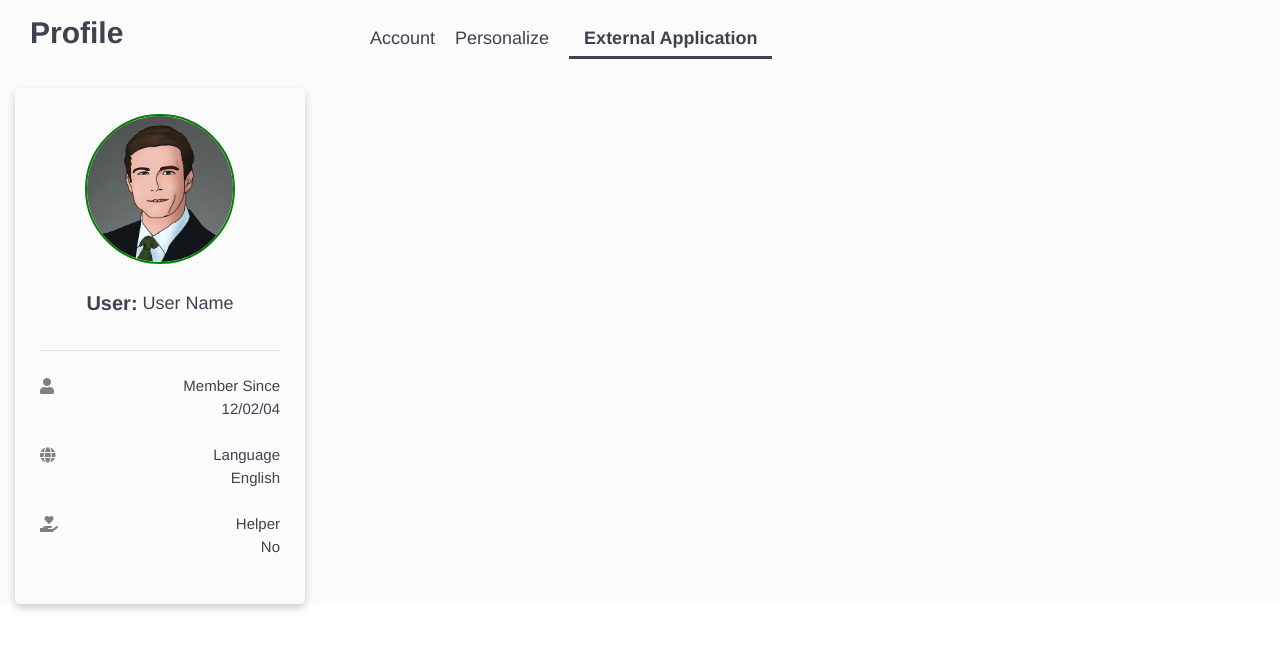
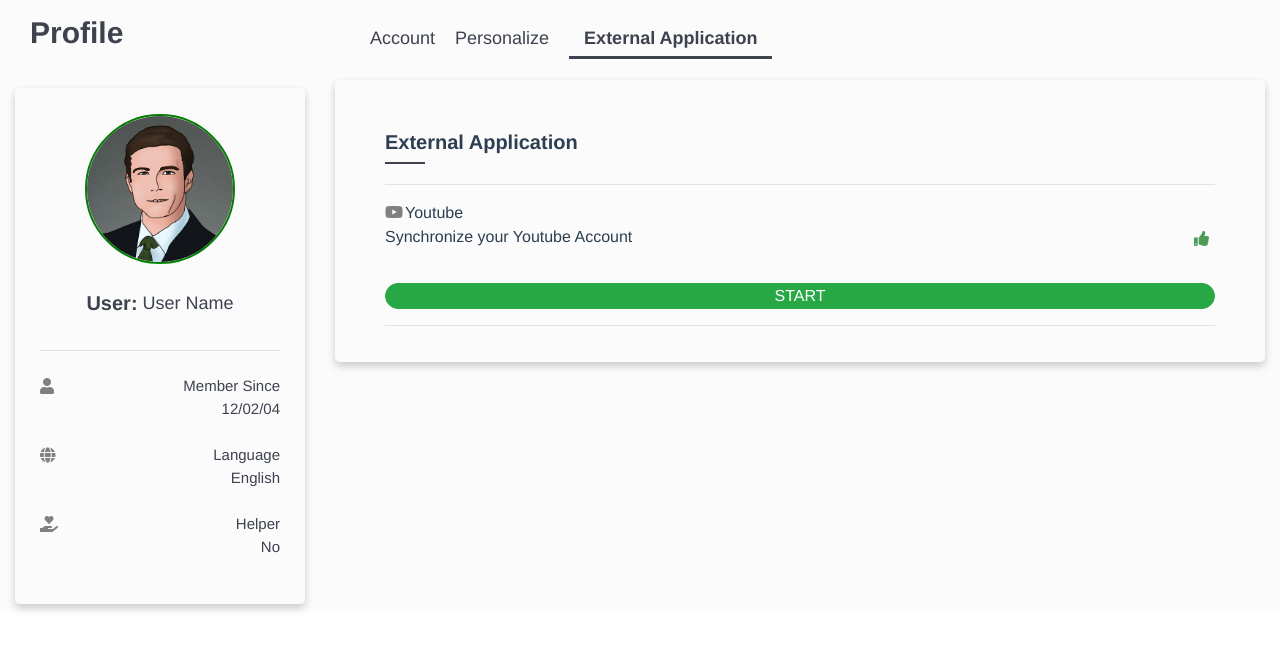
Before and after one commit to zaid-shabbir/Profile-Pages, a Vue app: page /external-application in a window 1280 px wide. Shown: the top 650 px of the page. Built offline with nearby package versions, Linux system fonts and the light colour scheme.

Commit message:
Youtube component added

```diff
--- a/src/components/DisableAccount.vue
+++ b/src/components/DisableAccount.vue
@@ -1,5 +1,5 @@
 <template>
-  <div class="container-fluid">
+  <div class="container-fluid mb-5">
     <h5>Disable Account</h5>
     <div class="title">What is Lorem ipsum?</div>
     <ul class="list">
--- a/src/components/Email.vue
+++ b/src/components/Email.vue
@@ -1,5 +1,5 @@
 <template>
-  <div class="container-fluid">
+  <div class="container-fluid mb-5">
     <h5>Edit Email</h5>
     <label for="email">Edit Your Email</label>
     <div v-if="error" class="error">{{ error }}</div>
@@ -85,7 +85,7 @@ input[type="text"] {
 .icon {
   margin-left: 10px;
   font-size: 15px;
-  height: 30px;
+  height: 28px;
   width: 25px;
   padding-top: 6px;
   padding-left: 4px;
--- a/src/components/Password.vue
+++ b/src/components/Password.vue
@@ -1,5 +1,5 @@
 <template>
-  <div class="container-fluid">
+  <div class="container-fluid mb-5">
     <h5>Modification password</h5>
     <div v-if="error" class="error">{{ error }}</div>
     <div v-if="success" class="success">{{ success }}</div>
--- a/src/components/Userinfo.vue
+++ b/src/components/Userinfo.vue
@@ -1,5 +1,5 @@
 <template>
-  <div class="container-fluid">
+  <div class="container-fluid mb-2">
     <div class="user-info-container">
       <div class="row mt-3">
         <div class="col-6 col-lg-12 text-center">
--- a/src/components/Username.vue
+++ b/src/components/Username.vue
@@ -1,5 +1,5 @@
 <template>
-  <div class="container-fluid">
+  <div class="container-fluid mb-5">
     <h5>Your username</h5>
     <label for="username">Change your username</label>
     <div v-if="error" class="error">{{ error }}</div>
@@ -85,7 +85,7 @@ input[type="text"] {
 .icon {
   margin-left: 10px;
   font-size: 15px;
-  height: 30px;
+  height: 28px;
   width: 25px;
   padding-top: 6px;
   padding-left: 4px;
--- a/src/components/Youtube.vue
+++ b/src/components/Youtube.vue
@@ -0,0 +1,119 @@
+<template>
+  <div class="container-fluid mb-5">
+    <h5>External Application</h5>
+    <hr />
+    <i class="fab fa-youtube youtube-icon"></i>
+    <span>Youtube</span>
+    <div class="text">
+      <span>Synchronize your Youtube Account</span>
+      <i @click="thumb" class="fas fa-thumbs-up thumb-icon"></i>
+    </div>
+    <div v-if="error" class="error">{{ error }}</div>
+    <div v-if="success" class="success">{{ success }}</div>
+    <button @click="start" class="btn btn-success btn-block start-btn">
+      START
+    </button>
+    <hr />
+  </div>
+</template>
+
+<script>
+// import axios from "axios";
+
+export default {
+  name: "Youtube",
+  data() {
+    return {
+      user_id: "",
+      success: "",
+      error: ""
+    };
+  },
+  methods: {
+    thumb() {
+      alert("You pressed me");
+    },
+    start() {
+      this.error = "";
+      // axios({
+      //   method: "put",
+      //   url: "/url",
+      //   data: this.user_id
+      // })
+      //   .then(() => {
+      //     this.success = "Youtube account synced successfully !";
+      //   })
+      //   .catch((this.error = "Youtube account was not synced !"));
+
+      // mocked function starts
+      alert("You started it!");
+      this.success = "Youtube account synced successfully !";
+      setTimeout(() => {
+        this.success = "";
+      }, 1000);
+      // mocked function ends
+    }
+  }
+};
+</script>
+
+<style scoped>
+.container-fluid {
+  box-shadow: 0 4px 8px 0 rgba(0, 0, 0, 0.2);
+  padding: 50px;
+  border-radius: 5px;
+  padding-bottom: 20px;
+}
+h5 {
+  font-weight: bold;
+  margin-bottom: 30px;
+  position: relative;
+}
+h5:after {
+  content: "";
+  width: 40px;
+  border-bottom: 2px solid rgb(61, 66, 78);
+  position: absolute;
+  bottom: -10px;
+  left: 0;
+}
+.text {
+  display: flex;
+  justify-content: space-between;
+}
+.youtube-icon {
+  color: gray;
+  margin-right: 2px;
+}
+.thumb-icon {
+  margin-left: 10px;
+  font-size: 15px;
+  height: 28px;
+  width: 25px;
+  padding-top: 6px;
+  padding-left: 4px;
+  border-radius: 20px;
+  cursor: pointer;
+  color: rgb(79, 155, 86);
+}
+.thumb-icon:hover {
+  color: lightblue;
+  background-color: lightgray;
+  color: darkblue;
+}
+.error {
+  font-size: 14px;
+  color: red;
+}
+.success {
+  font-size: 14px;
+  color: green;
+}
+.start-btn {
+  margin-top: 30px;
+  padding: 0px 0px;
+  border-radius: 25px;
+  cursor: pointer;
+  outline: none;
+}
+</style>
--- a/src/views/Account.vue
+++ b/src/views/Account.vue
@@ -1,8 +1,8 @@
 <template>
   <div>
     <Username />
-    <Email class="mt-5" />
-    <Password class="mt-5" />
+    <Email />
+    <Password />
   </div>
 </template>
 
--- a/src/views/ExternalApplication.vue
+++ b/src/views/ExternalApplication.vue
@@ -0,0 +1,17 @@
+<template>
+  <div>
+    <Youtube />
+  </div>
+</template>
+
+<script>
+import Youtube from "@/components/Youtube.vue";
+export default {
+  name: "ExternalApplication",
+  components: {
+    Youtube
+  }
+};
+</script>
+
+<style scoped></style>
```
